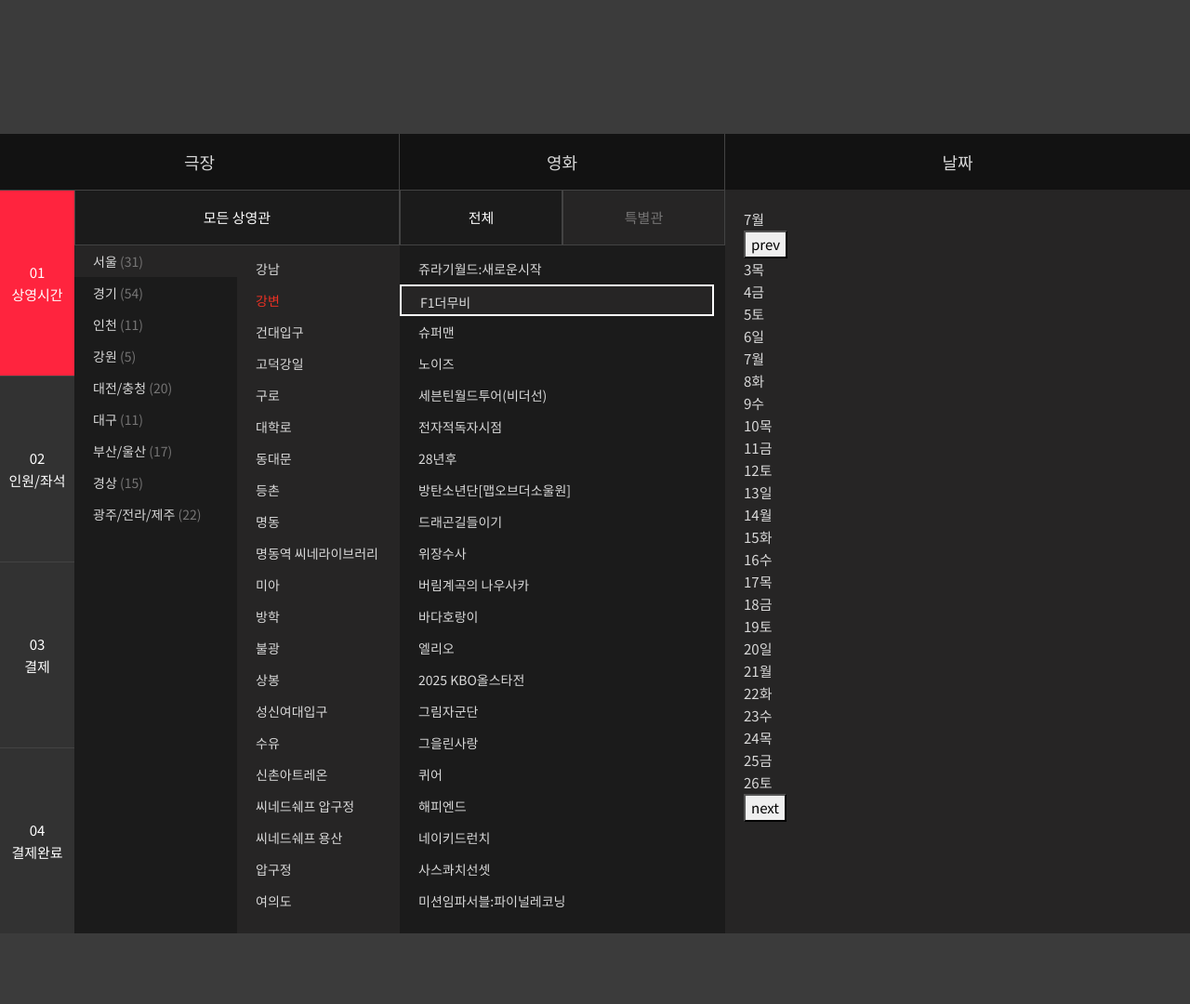
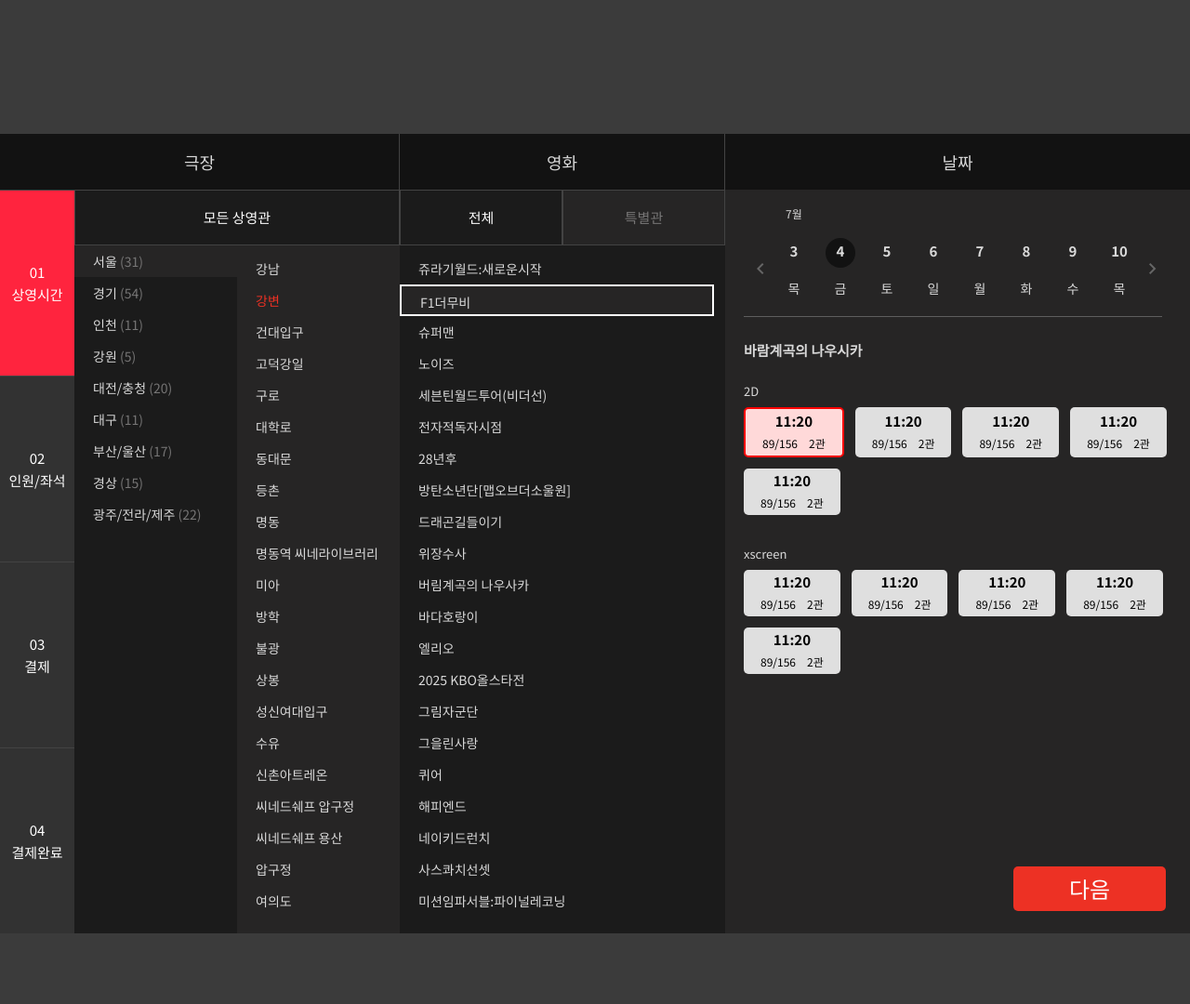
Before and after one commit to Ha-im/Renewal_project_Cgv, a PHP site: page /ticket.html in a window 1280 px wide. Shown: the whole page at 93% size. Run offline with PHP 8.4, Linux system fonts and the light colour scheme.

Commit message:
서브페이지 추가
서브페이지 추가

```diff
--- a/css/main.css
+++ b/css/main.css
@@ -799,7 +799,7 @@ body {
   left: 0;
   width: 100%;
   height: 100%;
-  background: var(--img_cover_color);
+  background: var(--sectionBg-Grad-lin);
 }
 .bg-1{background-image: url(../images/movierank_bg_howtotraindragon.jpg);}
 .bg-2{background-image: url(../images/movierank_bg_f1.jpg);}
--- a/css/ticket.css
+++ b/css/ticket.css
@@ -148,7 +148,7 @@ body{
   height: 6px;
 }
 ::-webkit-scrollbar-thumb {
-  background: #4D4D4D;
+  background: #868686;
   border-radius: 10px;
 }
 
@@ -194,18 +194,178 @@ body{
 }
 
 /* 날짜 선택 */
-.date-wrapper{
+.calendar-container{
+
+}
+.date{
 	position: absolute;
 	width: 500px;
 	height: 800px;
 	background-color: #262525;
 }
-	.date-wrapper{
-		position: absolute;
-	}
-	.date-wrapper>.date-slide>ul{
-		display: flex;
-	}
-	.date-slide{
-		padding: 20px;
-	}
+.month-title{
+	padding: 14px 0 14px 65px;
+	font-size: 12px;
+	color: var(--light_white);
+}
+.slide-container{
+	display: flex;
+	padding: 0 18px;
+}
+
+.slider-content{
+	width: 382px;
+	overflow: hidden;
+
+}
+.slider-wrapper{
+	display: flex;
+	justify-content: space-between;
+	gap: 18px;
+
+}
+.slid{
+
+}
+.slide a{
+	display: flex;
+  flex-direction: column;
+	text-align: center;
+
+}
+.slide a span{
+	color: var(--light_white);
+	font-size: 15px;
+	font-weight: bold;
+	width: 32px;
+	height: 32px;
+	padding-top: 2px;
+}
+.slide a span:first-child.active{
+	background-color: #121212;
+	width: 32px;
+	height: 32px;
+	border-radius: 50%;
+	top: 0px;
+}
+.slide a span:last-child{
+	color: var(--light_white);
+	font-size: 14px;
+	font-weight: 400;
+	padding-top: 10px;
+}
+
+
+.nav-btn {
+  width: 40px;
+  height: 40px;
+  background: transparent;
+	border: none;
+  display: flex;
+  align-items: center;
+  justify-content: center;
+  cursor: pointer;
+  transition: 0.3s;
+  color: var(--disable_color);
+  font-size: 16px;
+	line-height: 16px;
+	padding: 25px 10px 0 10px;
+}
+.nav-btn:hover {
+  color: #B5B5B5;
+}
+.line{
+	width: 450px;
+	height: 1px;
+	background-color: #5E5E5E;
+	align-items: center;
+	margin-top: 20px;
+	margin-left: 20px;
+}
+
+/* 시간 선택 */
+.time-section{
+	position: absolute;
+	left: 800px;
+	top: 197px;
+	padding: 24px 0 0 0;
+}
+.movie-title{
+	padding-bottom: 20px;
+	font-size: 15px;
+	font-weight: bold;
+}
+.time-container{
+	display: flex;
+  flex-wrap: wrap;
+	gap: 12px;
+	width: 460px;
+	padding-bottom: 30px;
+}
+.time-select{
+	border-radius: 5px;
+	background-color: #DFDFDF;
+	border: none;
+}
+.time-select.active {
+  background-color: #FFD9D9;
+  border: 2px solid red;
+	box-sizing: border-box;
+}
+.time{
+	font-size: 15px;
+	line-height: 24px;
+	font-weight: bold;
+}
+.theater-data{
+	display: flex;
+	gap: 	12px;
+	padding: 0 12px;
+	font-size: 12px;
+	color: var(--black);
+}
+h3{
+	font-size: 13px;
+	line-height: 24px;
+	padding-bottom: 5px;
+	color: var(--light_white);
+}
+
+
+.content.age{
+  position:absolute;
+  top:;
+  width: 20px;
+  height: 20px;
+  display: block;
+  color: var(--white);
+  font: var(--rating_number);
+  border-radius: var(--icon_radius);
+  text-align: center;
+  padding-top: 5px;
+}
+.content .age.age_all{
+  background-color:var(--ratingAll)
+}
+.content .age.age_15{
+  background-color:var(--rating15);
+}
+.content .age.age_12{
+  background-color:var(--rating12);
+}
+.content .age.age_19{
+  background-color:var(--rating19);
+}
+
+.next-page{
+	position: absolute;
+	left: 1090px;
+	bottom: 24px;
+	background-color: var(--primary_color);
+	font-size: 24px;
+	line-height: 24px;
+	padding: 12px 60px;
+	border-radius: 5px;
+	border: none;
+	color: var(--white);
+}
--- a/js/ticket.js
+++ b/js/ticket.js
@@ -0,0 +1,40 @@
+/*
+ const calendarData = [
+    { day: '화', date: 1 },
+    { day: '수', date: 2 },
+    { day: '목', date: 3 },
+    { day: '금', date: 4 },
+    { day: '토', date: 5 },
+    { day: '일', date: 6 },
+    { day: '월', date: 7 },
+    { day: '화', date: 8 },
+    { day: '수', date: 9 },
+    { day: '목', date: 10 },
+    { day: '금', date: 11 },
+    { day: '토', date: 12 },
+    { day: '일', date: 13 },
+    { day: '월', date: 14 },
+    { day: '화', date: 15 },
+    { day: '수', date: 16 },
+    { day: '목', date: 17 },
+    { day: '금', date: 18 },
+    { day: '토', date: 19 },
+    { day: '일', date: 20 },
+    { day: '월', date: 21 },
+    { day: '화', date: 22 },
+    { day: '수', date: 23 },
+    { day: '목', date: 24 },
+    { day: '금', date: 25 },
+    { day: '토', date: 26 },
+    { day: '일', date: 27 },
+    { day: '월', date: 28 },
+    { day: '화', date: 29 },
+    { day: '수', date: 30 },
+    { day: '목', date: 31 }
+];
+*/
+
+
+// 요일 배열
+        const dayNames = ['일', '월', '화', '수', '목', '금', '토'];
+        const monthNames = ['1월', '2월', '3월', '4월', '5월', '6월', '7월', '8월', '9월', '10월', '11월', '12월'];
--- /dev/null
+++ b/js/ticket_seat.js
@@ -0,0 +1,4 @@
+const seatLayout = {
+            'A': 15, 'B': 15, 'C': 15, 'D': 15, 'E': 15, 'F': 15, 'G': 15, 'H': 15,
+            'I': 15, 'J': 4, 'K': 4, 'L': 4, 'M': 4, 'N': 4
+        };
--- a/ticket.html
+++ b/ticket.html
@@ -213,63 +213,156 @@
 
       </div>
 
-
+<!-- 날짜 section -->
 <div class="date-section">
   <div class="header header-3">
     <span>날짜</span>
   </div>
-          <div class="date-wrapper">
-            <div class="date-slide">
-              <div class="month"><span>7월</span></div>
-              <div class="date-container">
-                <button class="nav-button">prev</button>
-              <ul>
-                <li><a href=""><span>3</span><span>목</span></a></li>
-                <li><a href=""><span>4</span><span>금</span></a></li>
-                <li><a href=""><span>5</span><span>토</span></a></li>
-                <li><a href=""><span>6</span><span>일</span></a></li>
-                <li><a href=""><span>7</span><span>월</span></a></li>
-                <li><a href=""><span>8</span><span>화</span></a></li>
-                <li><a href=""><span>9</span><span>수</span></a></li>
-                <li><a href=""><span>10</span><span>목</span></a></li>
-                <li><a href=""><span>11</span><span>금</span></a></li>
-                <li><a href=""><span>12</span><span>토</span></a></li>
-                <li><a href=""><span>13</span><span>일</span></a></li>
-                <li><a href=""><span>14</span><span>월</span></a></li>
-                <li><a href=""><span>15</span><span>화</span></a></li>
-                <li><a href=""><span>16</span><span>수</span></a></li>
-                <li><a href=""><span>17</span><span>목</span></a></li>
-                <li><a href=""><span>18</span><span>금</span></a></li>
-                <li><a href=""><span>19</span><span>토</span></a></li>
-                <li><a href=""><span>20</span><span>일</span></a></li>
-                <li><a href=""><span>21</span><span>월</span></a></li>
-                <li><a href=""><span>22</span><span>화</span></a></li>
-                <li><a href=""><span>23</span><span>수</span></a></li>
-                <li><a href=""><span>24</span><span>목</span></a></li>
-                <li><a href=""><span>25</span><span>금</span></a></li>
-                <li><a href=""><span>26</span><span>토</span></a></li>
-              </ul>
-              <button class="nav-button">next</button>
+  <div class="date">
+
+    <div class="calendar-container">
+      <div class="month-title"><span>7월</span></div>
+
+      <div class="slide-container">
+        <button class="nav-btn" id="prevBtn">
+          <span class="material-symbols-outlined">chevron_left</span>
+        </button>
+          <div class="slider-content">
+            <div class="slider-wrapper">
+              <div class="slide">
+                <a href=""><span>3</span><span>목</span></a>
               </div>
+              <div class="slide">
+                <a href=""><span class="active">4</span><span>금</span></a>
+              </div>
+              <div class="slide">
+                <a href=""><span>5</span><span>토</span></a>
+              </div>
+              <div class="slide">
+                <a href=""><span>6</span><span>일</span></a>
+              </div>
+              <div class="slide">
+                <a href=""><span>7</span><span>월</span></a>
+              </div>
+              <div class="slide">
+                <a href=""><span>8</span><span>화</span></a>
+              </div>
+              <div class="slide">
+                <a href=""><span>9</span><span>수</span></a>
+              </div>
+              <div class="slide">
+                <a href=""><span>10</span><span>목</span></a>
+              </div>
+            </div>
+          </div>
+
+        <button class="nav-btn" id="nextBtn">
+          <span class="material-symbols-outlined">chevron_right</span>
+        </button>
+      </div>
+
+    </div>
+    <div class="line"></div>
+  </div>
+</div>
+
+<!-- time -->
+<div class="time-section">
+  <div class="movie-title">
+    <div class="rank-icon"></div>
+  <h2>바람계곡의 나우시카</h2>
+  </div>
+
+  <div class="time-wrapper">
+    <h3>2D</h3>
+    <div class="time-container">
+      <button class="time-select active">
+        <div><span class="time">11:20</span></div>
+        <div class="theater-data">
+          <div class="seat">89/156</div>
+          <div><span class="theater">2관</span></div>
+        </div>
+      </button>
+      <button class="time-select">
+        <div><span class="time">11:20</span></div>
+        <div class="theater-data">
+          <div class="seat">89/156</div>
+          <div><span class="theater">2관</span></div>
+        </div>
+      </button>
+      <button class="time-select">
+        <div><span class="time">11:20</span></div>
+        <div class="theater-data">
+          <div class="seat">89/156</div>
+          <div><span class="theater">2관</span></div>
+        </div>
+      </button>
+      <button class="time-select">
+        <div><span class="time">11:20</span></div>
+        <div class="theater-data">
+          <div class="seat">89/156</div>
+          <div><span class="theater">2관</span></div>
+        </div>
+      </button>
+      <button class="time-select">
+        <div><span class="time">11:20</span></div>
+        <div class="theater-data">
+          <div class="seat">89/156</div>
+          <div><span class="theater">2관</span></div>
+        </div>
+      </button>
+    </div>
+  </div>
+
+  <div class="time-wrapper">
+    <h3>xscreen</h3>
+    <div class="time-container">
+      <button class="time-select">
+        <div><span class="time">11:20</span></div>
+        <div class="theater-data">
+          <div class="seat">89/156</div>
+          <div><span class="theater">2관</span></div>
+        </div>
+      </button>
+      <button class="time-select">
+        <div><span class="time">11:20</span></div>
+        <div class="theater-data">
+          <div class="seat">89/156</div>
+          <div><span class="theater">2관</span></div>
+        </div>
+      </button>
+      <button class="time-select">
+        <div><span class="time">11:20</span></div>
+        <div class="theater-data">
+          <div class="seat">89/156</div>
+          <div><span class="theater">2관</span></div>
+        </div>
+      </button>
+      <button class="time-select">
+        <div><span class="time">11:20</span></div>
+        <div class="theater-data">
+          <div class="seat">89/156</div>
+          <div><span class="theater">2관</span></div>
+        </div>
+      </button>
+      <button class="time-select">
+        <div><span class="time">11:20</span></div>
+        <div class="theater-data">
+          <div class="seat">89/156</div>
+          <div><span class="theater">2관</span></div>
+        </div>
+      </button>
     </div>
   </div>
 
 </div>
 
 
-
+  </div>
 </div>
 
 
-
-
-
-
-
-
-
-
-
+<!-- left tab -->
 <div class="booking-container">
   <div class="booking-step">
       <div class="booking-tab active" data-step="1">
@@ -291,6 +384,9 @@
   </div>
 </div>
 
+<button class="next-page">다음</button>
+
+</main>
 
   <script src="https://cdn.jsdelivr.net/npm/bootstrap@5.3.7/dist/js/bootstrap.min.js" integrity="sha384-7qAoOXltbVP82dhxHAUje59V5r2YsVfBafyUDxEdApLPmcdhBPg1DKg1ERo0BZlK" crossorigin="anonymous"></script>
   <script src="https://code.jquery.com/jquery-3.7.1.min.js" integrity="sha256-/JqT3SQfawRcv/BIHPThkBvs0OEvtFFmqPF/lYI/Cxo=" crossorigin="anonymous"></script>
```
Also changed, not shown: css/ticket_seat.css (added, +185 -0 lines), ticket_seat.html (added, +128 -0 lines). Lines whose indentation alone changed are shown as unchanged.
